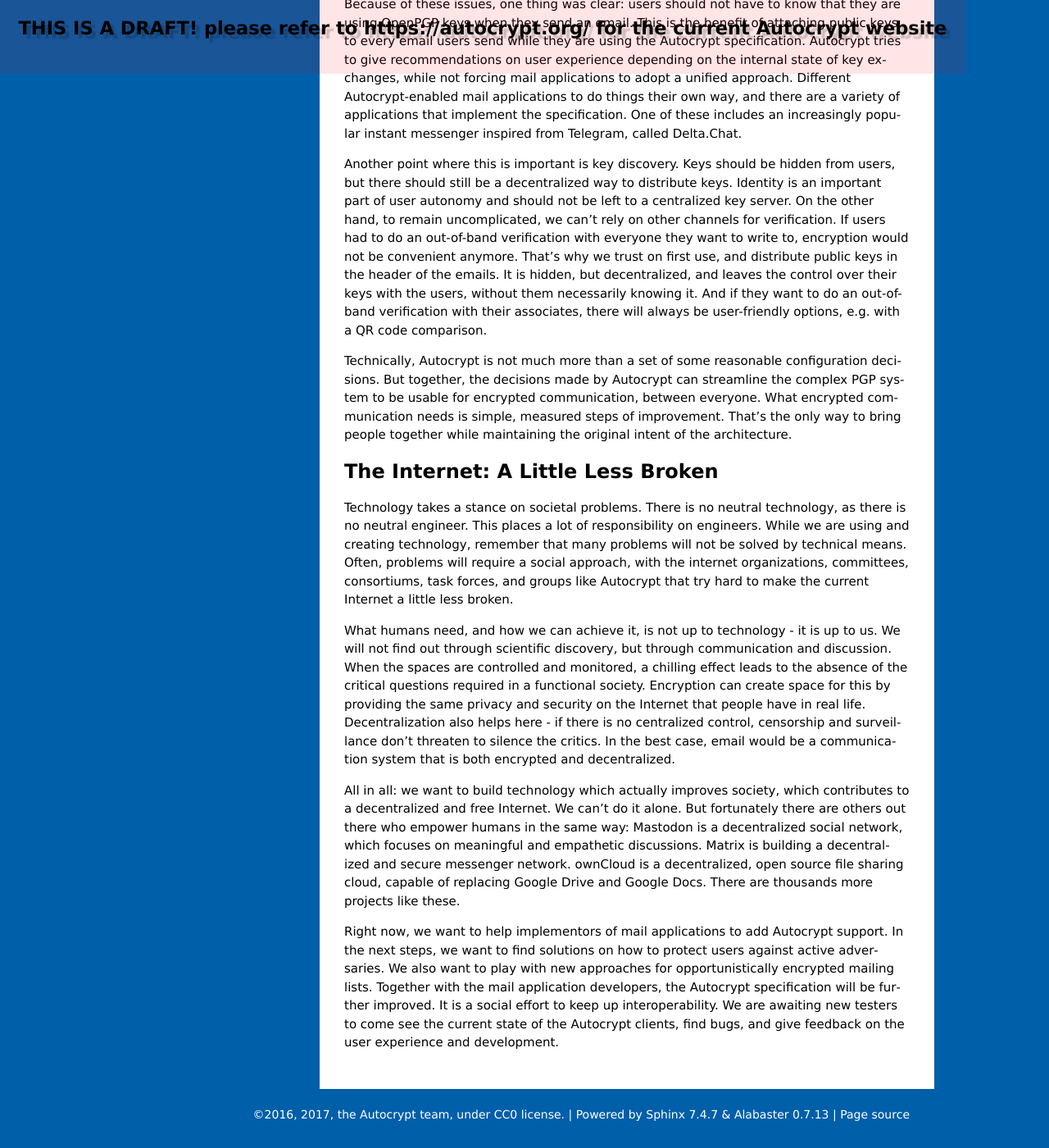
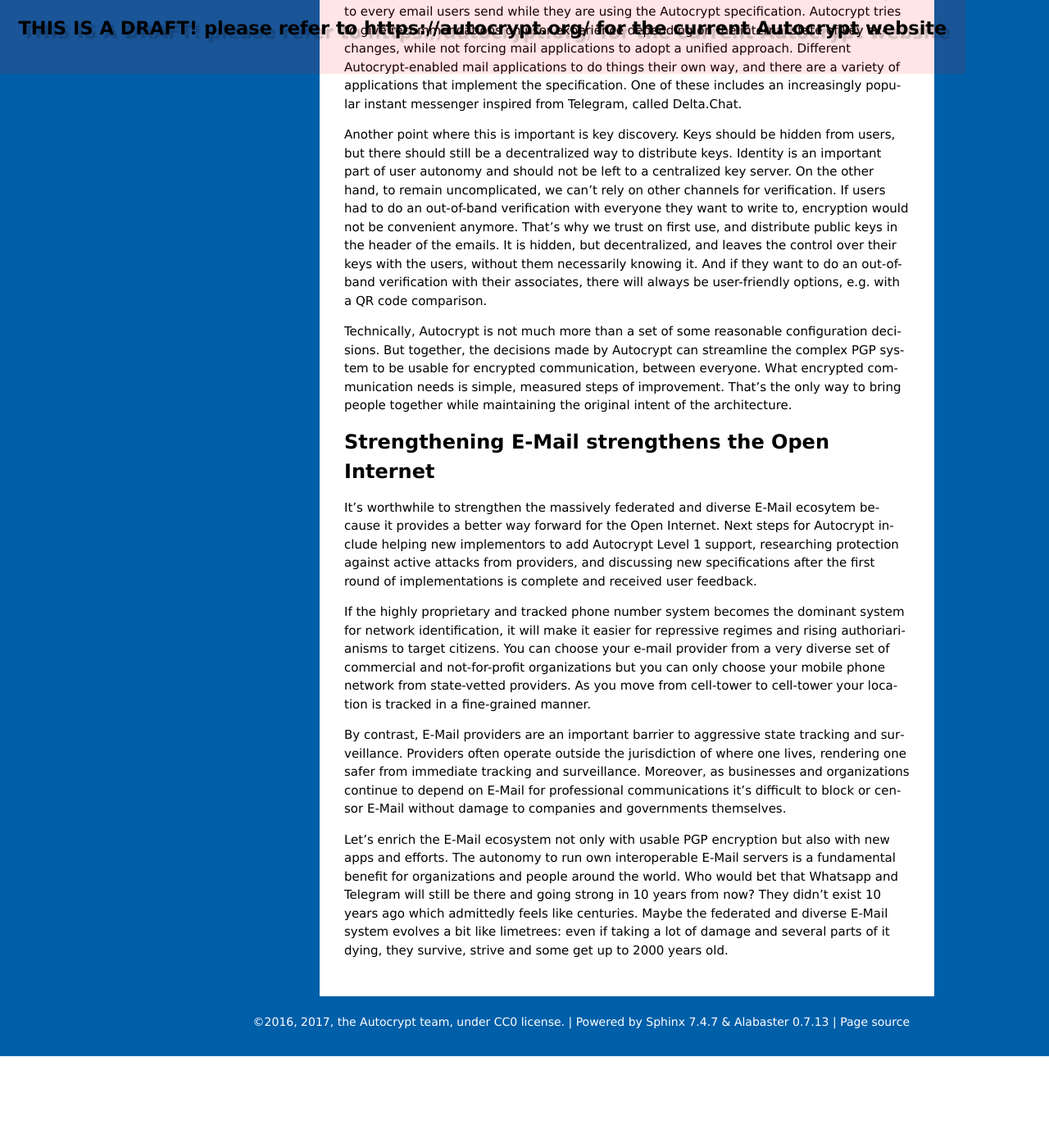
Before and after one commit to autocrypt/autocrypt, a Sphinx documentation site: the page built from doc/blog/18/03/07/index.rst, in a window 1280 px wide and 1400 px high, scrolled down 2730 px. Shown: the whole window at 82% size. Built offline with Sphinx 7.4.7, drawn with Linux system fonts in a browser that asks for light colours; after the commit the page ends 4018 px from its top, so only the background shows below that; some of the changed text lies outside the part shown.

Commit message:
rework the last section

```diff
--- a/doc/blog/18/03/07/index.rst
+++ b/doc/blog/18/03/07/index.rst
@@ -89,8 +89,8 @@
 
 In decentralized systems such as email, users are free to move between providers and platforms (e.g., Thunderbird to Outlook, or Gmail to ProtonMail). You can leave a central hub and move to another, and still be able to communicate with the same people. If an adversarial government or ISP wanted to block Autocrypt, it would require that the censor block all encrypted email, including those that government and business rely on, and so would result in a much higher political and economic cost for the censor. Decentralized systems such as email are then more resilient by design, and still operating as intended -- fault tolerant and interoperable. This is why we should not just give up on email, but instead make a concerted effort to improve it’s broken parts.
 
-How to Make Encryption Easy Enough for Everyone
----------------------------------------------
+Making E-Mail Encryption Usable
+-------------------------------
 
 There are reasons why encryption has not been widely adopted yet, despite the threats to everyone's privacy. For many users, it has never been convenient enough to encrypt emails. PGP is a very complex tool, which can be used for various purposes. Encrypted Communication is just one of them, while software signing, document signature validity, and online authentication are others.
 
@@ -103,18 +103,39 @@
 
 Technically, Autocrypt is not much more than a set of some reasonable configuration decisions. But together, the decisions made by Autocrypt can streamline the complex PGP system to be usable for encrypted communication, between everyone. What encrypted communication needs is simple, measured steps of improvement. That's the only way to bring people together while maintaining the original intent of the architecture.
 
-The Internet: A Little Less Broken
------------------------------------
+Strengthening E-Mail strengthens the Open Internet
+--------------------------------------------------
 
-Technology takes a stance on societal problems. There is no neutral technology, as there is no neutral engineer. This places a lot of responsibility on engineers. While we are using and creating technology, remember that many problems will not be solved by technical means. Often, problems will require a social approach, with the internet organizations, committees, consortiums, task forces, and groups like Autocrypt that try hard to make the current Internet a little less broken.
+It's worthwhile to strengthen the massively federated and diverse E-Mail
+ecosytem because it provides a better way forward for the Open Internet.
+Next steps for Autocrypt include helping new implementors to add
+Autocrypt Level 1 support, researching protection against active attacks
+from providers, and discussing new specifications after the first round
+of implementations is complete and received user feedback.
 
-What humans need, and how we can achieve it, is not up to technology - it is up to us. We will not find out through scientific discovery, but through communication and discussion. When the spaces are controlled and monitored, a chilling effect leads to the absence of the critical questions required in a functional society. Encryption can create space for this by providing the same privacy and security on the Internet that people have in real life. Decentralization also helps here - if there is no centralized control, censorship and surveillance don't threaten to silence the critics. In the best case, email would be a communication system that is both encrypted and decentralized.
+If the highly proprietary and tracked phone number system becomes the
+dominant system for network identification, it will make it easier for
+repressive regimes and rising authoriarianisms to target citizens.
+You can choose your e-mail provider from a very diverse set of
+commercial and not-for-profit organizations but you can only choose your
+mobile phone network from state-vetted providers. As you move from
+cell-tower to cell-tower your location is tracked in a fine-grained
+manner.
 
-All in all: we want to build technology which actually improves society, which contributes to a decentralized and free Internet. We can't do it alone. But fortunately there are others out there who empower humans in the same way: Mastodon is a decentralized social network, which focuses on meaningful and empathetic discussions. Matrix is building a decentralized and secure messenger network. ownCloud is a decentralized, open source file sharing cloud, capable of replacing Google Drive and Google Docs. There are thousands more projects like these.
+By contrast, E-Mail providers are an important barrier to aggressive
+state tracking and surveillance. Providers often operate outside the
+jurisdiction of where one lives, rendering one safer from immediate
+tracking and surveillance. Moreover, as businesses and organizations
+continue to depend on E-Mail for professional communications it's
+difficult to block or censor E-Mail without damage to companies and
+governments themselves.
 
-Right now, we want to help implementors of mail applications to add Autocrypt support.
-In the next steps, we want to find solutions on how to protect users against active adversaries.
-We also want to play with new approaches for opportunistically encrypted mailing lists.
-Together with the mail application developers, the Autocrypt specification will be further improved.
-It is a social effort to keep up interoperability.
-We are awaiting new testers to come see the current state of the Autocrypt clients, find bugs, and give feedback on the user experience and development.
+Let's enrich the E-Mail ecosystem not only with usable PGP encryption
+but also with new apps and efforts. The autonomy to run own
+interoperable E-Mail servers is a fundamental benefit for organizations
+and people around the world.  Who would bet that Whatsapp and Telegram
+will still be there and going strong in 10 years from now? They didn't
+exist 10 years ago which admittedly feels like centuries. Maybe the
+federated and diverse E-Mail system evolves a bit like limetrees: even if
+taking a lot of damage and several parts of it dying, they survive, strive
+and some get up to 2000 years old.
```
